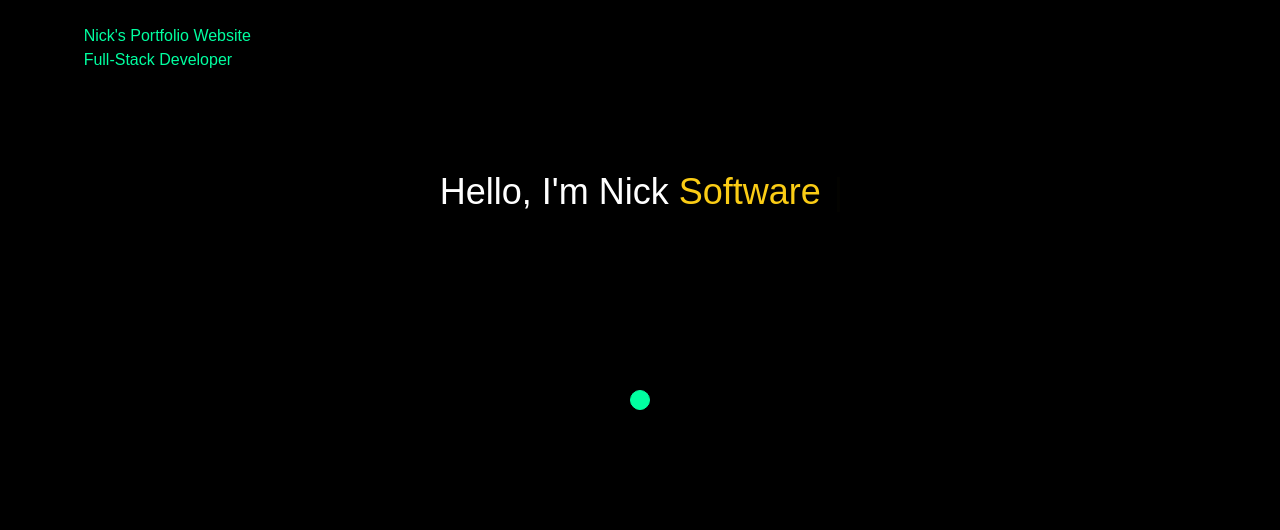
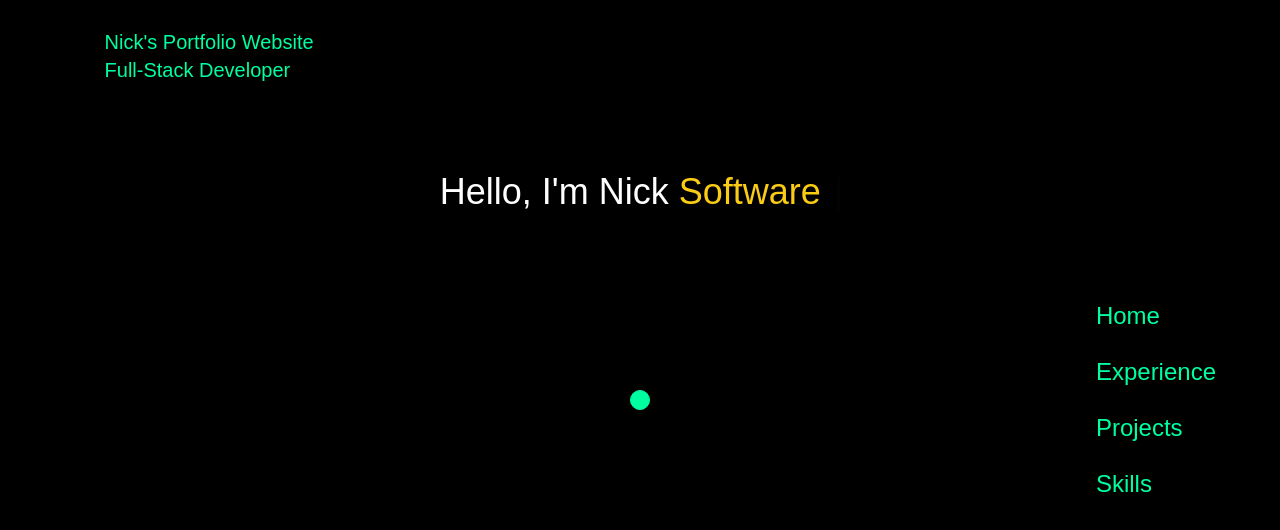
Before and after one commit to kwNick/Resume-Site, a Next.js app: page / in a window 1280 px wide. Shown: the top 530 px of the page. Built offline with nearby package versions, Linux system fonts and the light colour scheme.

Commit message:
Navigation for home section

```diff
--- a/src/app/components/Cursor.tsx
+++ b/src/app/components/Cursor.tsx
@@ -24,7 +24,7 @@ const Cursor = () => {
     }, []);
 
     return (
-        <span className="cursor absolute top-[50vh] left-[50vw] w-5 h-5 bg-colour rounded-full translate-x-[-50%] translate-y-[-50%] border border-colour" />
+        <span className="cursor absolute top-[50vh] left-[50vw] w-5 h-5 bg-colour rounded-full translate-x-[-50%] translate-y-[-50%] border border-colour mix-blend-difference cursor-none" />
     )
 }
 export default Cursor
--- /dev/null
+++ b/src/app/components/Navigation.tsx
@@ -0,0 +1,22 @@
+const Navigation = () => {
+    return (
+        <div className="absolute top-[50%] right-[5%] translate-y-[-50%]">
+            {/* <h1>Navigation</h1> */}
+            <ul className="group text-lg lg:text-2xl gap-y-6 flex flex-col">
+                <li className="peer duration-500" >Home</li>
+                {/* Some cool Hero section landing page */}
+                <li className="peer duration-500" >Experience</li>
+                {/* BigLab and systems administration */}
+                <li className="peer duration-500" >Projects</li>
+                {/* Github link with explanation */}
+                <li className="peer duration-500" >Skills</li>
+                {/*
+                 - Resume PDF Download
+                 - Technologies You Use
+                 - Publications
+                */}
+            </ul>
+        </div>
+    )
+}
+export default Navigation
--- a/src/app/globals.css
+++ b/src/app/globals.css
@@ -31,3 +31,11 @@ body {
 .cursor-clicked {
   animation: cursor .35s forwards ease-out;
 }
+
+.group:hover .peer:not(:hover) {
+  filter: grayscale(1) blur(1px);
+}
+
+.peer:hover {
+  transform: scale(1.1);
+}
--- a/src/app/page.tsx
+++ b/src/app/page.tsx
@@ -1,9 +1,11 @@
+import Navigation from "./components/Navigation";
 import ReactTypeWriter from "./components/ReactTypeWriter";
 
 export default function Home() {
   return (
     <div className="">
-      <div className="absolute translate-y-[50%] translate-x-[50%]">
+
+      <div className="absolute translate-y-[50%] translate-x-[50%] text-lg lg:text-xl">
         <h1>
           Nick&apos;s Portfolio Website
         </h1>
@@ -14,6 +16,8 @@ export default function Home() {
 
       <ReactTypeWriter />
 
+      <Navigation />
+
     </div>
   );
 }
```
